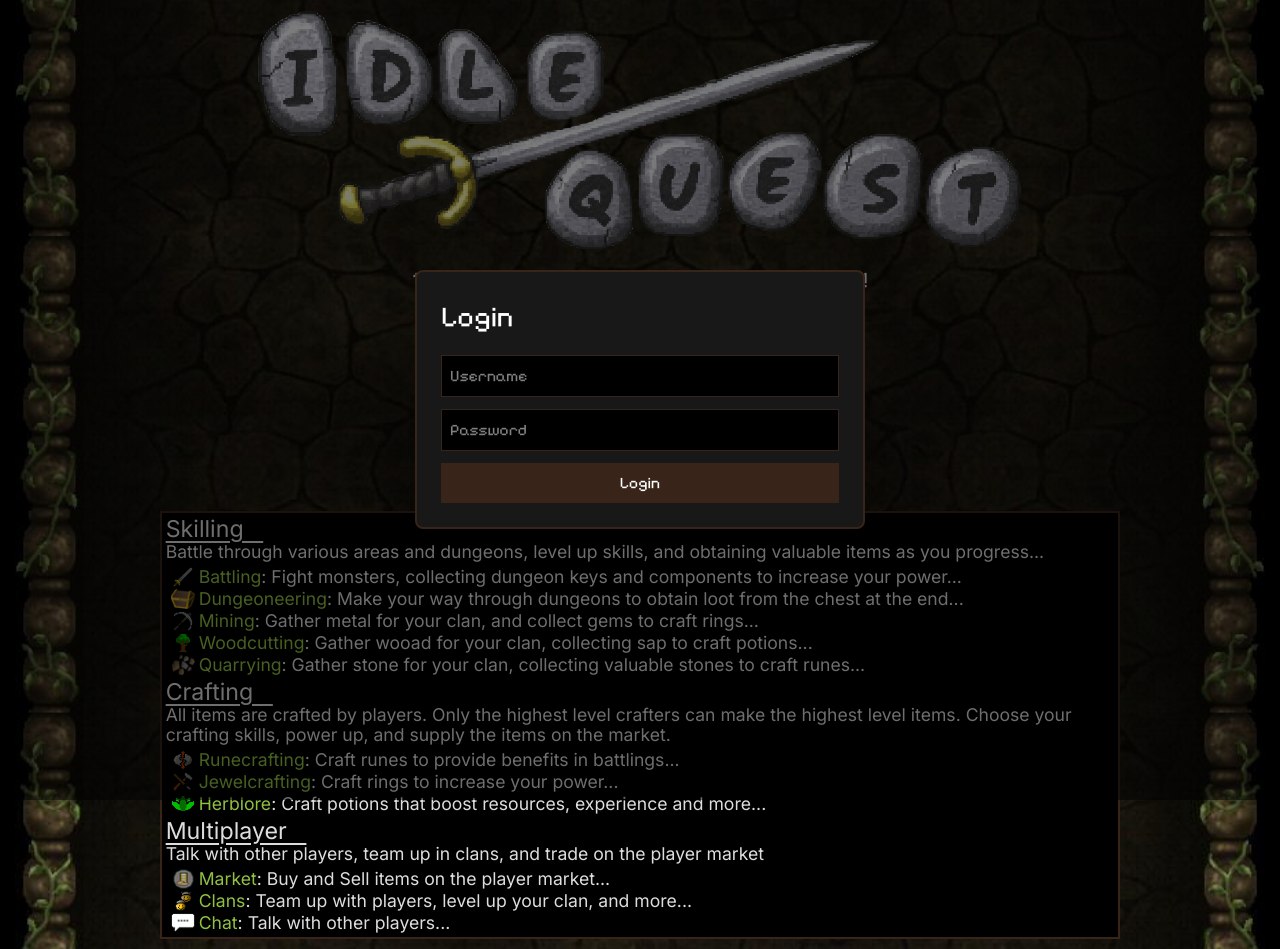
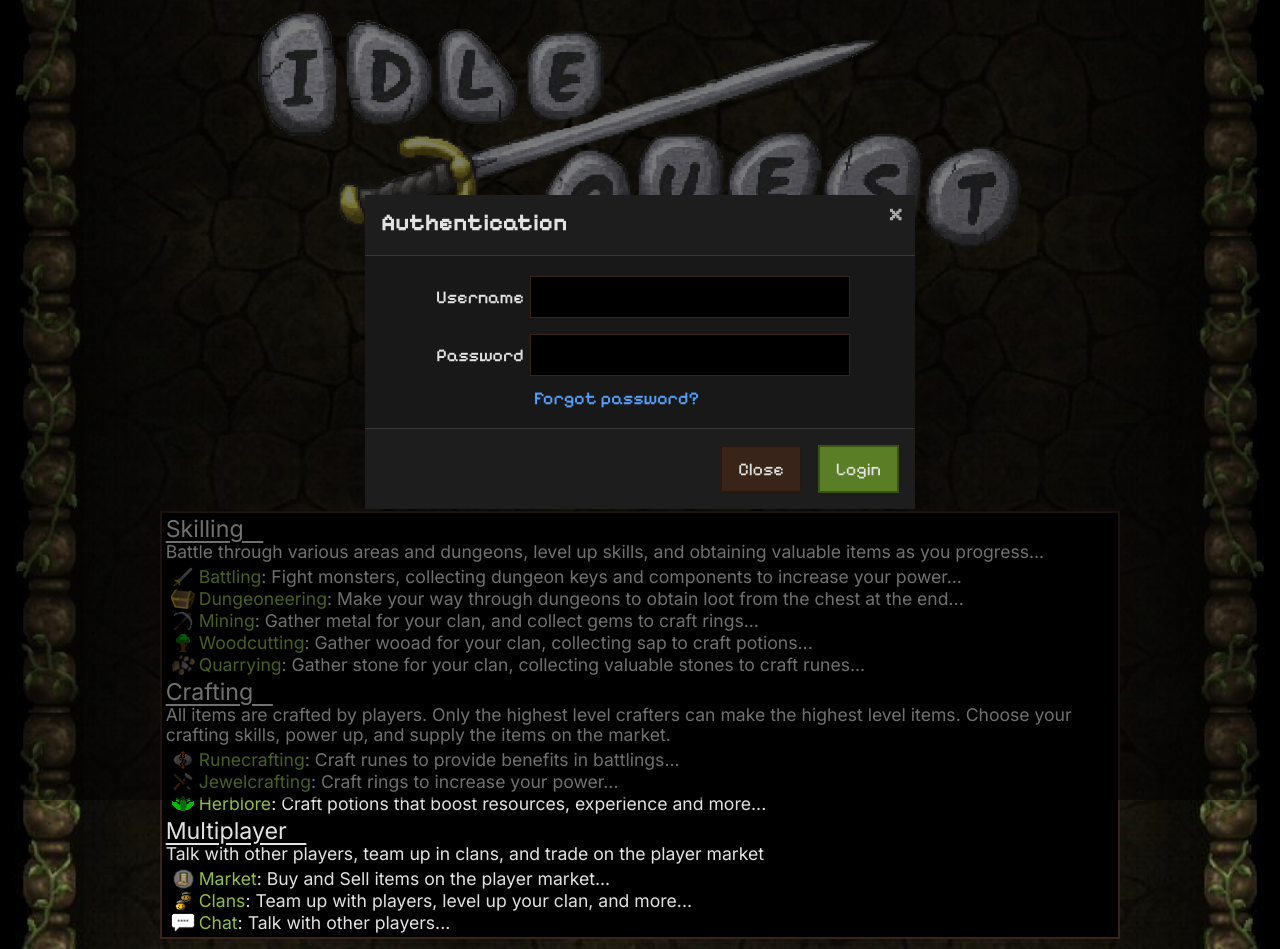
Before and after one commit to ytaha093/idle-rpg, a React (Vite) app: page /login in a window 1280 px wide. Both pictures are taken after a click on the button "Login". Built offline with nearby package versions, Linux system fonts and the light colour scheme.

Commit message:
completed login, and regestration auth popup forms, and added docker compose cfg

```diff
--- /dev/null
+++ b/docker-compose.yml
@@ -0,0 +1,12 @@
+services:
+  web:
+    build: .
+    image: idle-quest
+    container_name: idle-quest
+    ports:
+      - "5173:5173"
+    working_dir: /app
+    volumes:
+      - .:/app
+      - /app/node_modules
+    command: [ "npm", "run", "dev", "--", "--host" ]
--- a/src/components/AuthPopup.tsx
+++ b/src/components/AuthPopup.tsx
@@ -1,31 +1,91 @@
-function AuthPopup({ form, onClose }) {
+import { useState } from "react";
+
+function AuthPopup({ form, formSelector }: { form: string, formSelector: (form: string) => void }) {
     if (!form) return null;
 
+    // keep track of email state for no email warning durring regestration
+    const [email, setEmail] = useState("")
+
+
+    // handle transition when closeing authpopup
+    async function fadeOutAndClose() {
+        const modal = document.querySelector('.animate-scaleIn') as HTMLElement;
+        const bg = document.querySelector('.animate-fadeIn') as HTMLElement;
+        bg.classList.add('animate-fadeOut');
+        modal.classList.add('animate-scaleOut');
+        await new Promise(resolve => setTimeout(resolve, 200));
+        formSelector("");
+    }
+
+    // handle transition to forget page
+    async function forgotPassword() {
+        const modal = document.querySelector('.animate-scaleIn') as HTMLElement;
+        modal.classList.add('animate-scaleOut');
+        await new Promise(resolve => setTimeout(resolve, 200)); formSelector("forgot")
+        modal.classList.remove('animate-scaleOut');
+        formSelector("forgot");
+    }
+
+    async function login() {
+
+    }
+
+    async function signup() {
+
+    }
+
     return (
-        <div className="fixed inset-0 flex items-center justify-center z-50">
+        <div className="fixed inset-0  pb-24 flex items-center justify-center z-50">
 
             {/* BG Overlay */}
             <div
                 className="absolute inset-0 bg-black animate-fadeIn opacity-50"
-                onClick={onClose}
+                onClick={fadeOutAndClose}
             />
 
             {/* Modal */}
-            <div className="relative z-10 animate-scaleIn bg-[#181818] border-2 border-[#382418] p-6 rounded-lg w-[450px] text-white font-pixel">
+            <div className="relative z-10 animate-scaleIn bg-[#1d1d1d] w-[550px] text- font-pixel">
                 {form === "login" && (
                     <>
-                        <h2 className="text-[1.8rem] mb-4">Login</h2>
-                        <input className="w-full p-2 mb-3 bg-black border border-[#382418]" placeholder="Username" />
-                        <input className="w-full p-2 mb-3 bg-black border border-[#382418]" type="password" placeholder="Password" />
-                        <button className="w-full bg-[#382418] text-white p-2">Login</button>
+                        <header className="border-[#373737] border-b-1  flex justify-between text-2xl font-bold">
+                            <span className="px-4 pb-4 pt-3">Authentication</span>
+                            <button className="pb-1 mb-5 px-3 text-[#AAAAAA] hover:text-[#DDDDDD] hover:cursor-pointer" onClick={fadeOutAndClose}>x</button>
+                        </header>
+                        <div className="px-7 py-3 bg-[#181818] flex flex-wrap justify-center text-lg font-medium">
+                            <label htmlFor="username" className="w-25 my-auto py-2 text-center">Username</label><input className="w-80 p-1.5 my-2 bg-black border border-[#382418]" id="username" placeholder="" required />
+                            <label htmlFor="password" className="w-25 my-auto py-2 text-center">Password</label><input className="w-80 p-1.5 my-2 bg-black border border-[#382418]" id="password" type="password" placeholder="" required />
+                            <div className="w-25"></div><div className="p-1 pt-0 mr- w-80 text-blue-400"><span className="hover:cursor-pointer hover:underline" onClick={forgotPassword}>Forgot password?</span></div>
+                        </div>
+                        <footer className="flex justify-end gap-4 p-4 border-[#373737] border-t-1 text-lg">
+                            <button className="bg-[#382418] border-[#251911] border-2 hover:bg-[#492f1f] hover:cursor-pointer px-4 py-2" onClick={fadeOutAndClose}>Close</button>
+                            <button className="bg-[#5a7e26] border-[#3a5218] border-2 hover:bg-[#72A22F] hover:cursor-pointer px-4 py-2" type="submit" onClick={login}>Login</button>
+                        </footer>
                     </>
                 )}
-
                 {form === "register" && (
                     <>
-                        <h2 className="text-[1.8rem] mb-4">Register</h2>
-                        <input className="w-full p-2 mb-3 bg-black border border-[#382418]" placeholder="Username" />
-                        <button className="w-full bg-[#382418] text-white p-2">Register</button>
+                        <header className="border-[#373737] border-b-1  flex justify-between text-2xl font-bold">
+                            <span className="px-4 pb-4 pt-3">Create an account</span>
+                            <button className="pb-1 mb-5 px-3 text-[#AAAAAA] hover:text-[#DDDDDD] hover:cursor-pointer" onClick={fadeOutAndClose}>x</button>
+                        </header>
+                        <div className="px-5 py-3 bg-[#181818] grid grid-cols-[3fr_6fr] gap-x-4 text-lg font-medium">
+                            <label htmlFor="username" className="my-auto py-2 text-end">Username<span className="text-red-400">*</span></label><input className="w-80 p-1.5 my-2 bg-black border border-[#382418]" id="username" placeholder="" required />
+                            <label htmlFor="password" className="my-auto py-2 text-end">Password<span className="text-red-400">*</span></label><input className="w-80 p-1.5 my-2 bg-black border border-[#382418]" id="password" type="password" placeholder="" required />
+                            <label htmlFor="confirm" className="my-auto py-2 text-end">Confirm Password<span className="text-red-400">*</span></label><input className="w-80 p-1.5 my-2 bg-black border border-[#382418]" id="confirm" type="password" placeholder="" required />
+                            <label htmlFor="email" className="my-auto py-2 text-end leading-5">Email</label><input className="w-80 p-1.5 my-2 bg-black border border-[#382418]" id="email" type="email" placeholder="" onChange={(e) => setEmail(e.target.value)} />
+                            {email === "" && (
+                                <div className="text col-span-2 text-center text-[#e4d553]">!! Without an email password recovery will be impossible !!</div>
+                            )}
+                        </div>
+                        <footer className="flex justify-end gap-4 p-4 border-[#373737] border-t-1 text-lg">
+                            <button className="bg-[#382418] border-[#251911] border-2 hover:bg-[#492f1f] hover:cursor-pointer px-4 py-2" onClick={fadeOutAndClose}>Close</button>
+                            <button className="bg-[#5a7e26] border-[#3a5218] border-2 hover:bg-[#72A22F] hover:cursor-pointer px-4 py-2" type="submit" onClick={signup}>Register</button>
+                        </footer>
+                    </>
+                )}
+                {form === "forgot" && (
+                    <>
+                        password recovery, under construction
                     </>
                 )}
             </div>
--- a/src/main.css
+++ b/src/main.css
@@ -4,8 +4,10 @@
     --font-pixel: "Pixelify Sans";
     --font-inter: "Inter";
 
-    --animate-fadeIn: fadeIn 0.2s ease-out forwards;
-    --animate-scaleIn: scaleIn 0.2s ease-out forwards;
+    --animate-fadeIn: fadeIn 0.3s ease-out forwards;
+    --animate-scaleIn: scaleIn 0.3s ease-out forwards;
+    --animate-fadeOut: fadeOut 0.3s ease-out forwards;
+    --animate-scaleOut: scaleOut 0.3s ease-out forwards;
 
 
 }
@@ -20,14 +22,40 @@
     }
 }
 
-@keyframes scaleIn {
+@keyframes fadeOut {
     0% {
-        opacity: 0;
-        transform: scale(.9);
+        opacity: .5;
     }
 
     100% {
+        opacity: 0;
+    }
+}
+
+@keyframes scaleIn {
+    0% {
+        margin-bottom: 300px;
+        opacity: 0;
+        transform: scale(1);
+    }
+
+    100% {
+        margin-bottom: 0px;
         opacity: 1;
+        transform: scale(1);
+    }
+}
+
+@keyframes scaleOut {
+    0% {
+        margin-bottom: 0px;
+        opacity: 1;
+        transform: scale(1);
+    }
+
+    100% {
+        margin-bottom: 300px;
+        opacity: 0;
         transform: scale(1);
     }
 }
@@ -50,6 +78,6 @@ html {
     background-repeat: repeat-y;
     background-size: 1250px;
 
-    color: #DDDDDD;
+    color: #E2E2E2;
     font-family: "Inter";
 }
--- a/src/route/Dashboard.tsx
+++ b/src/route/Dashboard.tsx
@@ -1,4 +1,3 @@
-
 function Dashboard() {
 
   return (
--- a/src/route/Login.tsx
+++ b/src/route/Login.tsx
@@ -21,7 +21,7 @@ function Login() {
 
   return (
     <>
-      <AuthPopup form={activeForm} onClose={() => setActiveForm("")} />
+      <AuthPopup form={activeForm} formSelector={(form: string) => setActiveForm(form)} />
 
       < div className=" px-8 w-[1250px] min-h-lvh m-auto pt-2" >
 
```
Also changed, not shown: 1 other file (tests, documents, lock files or other folders).
